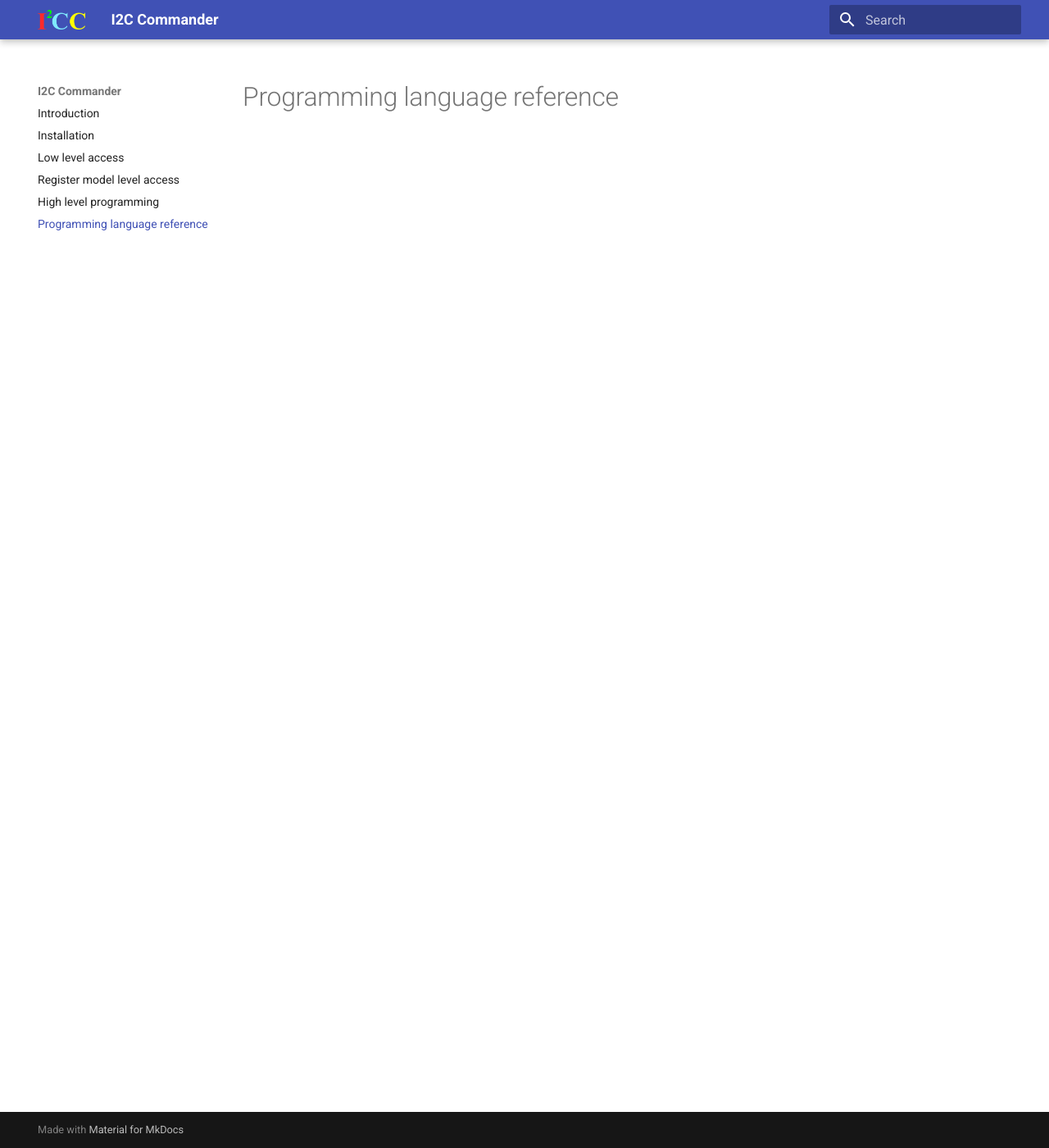
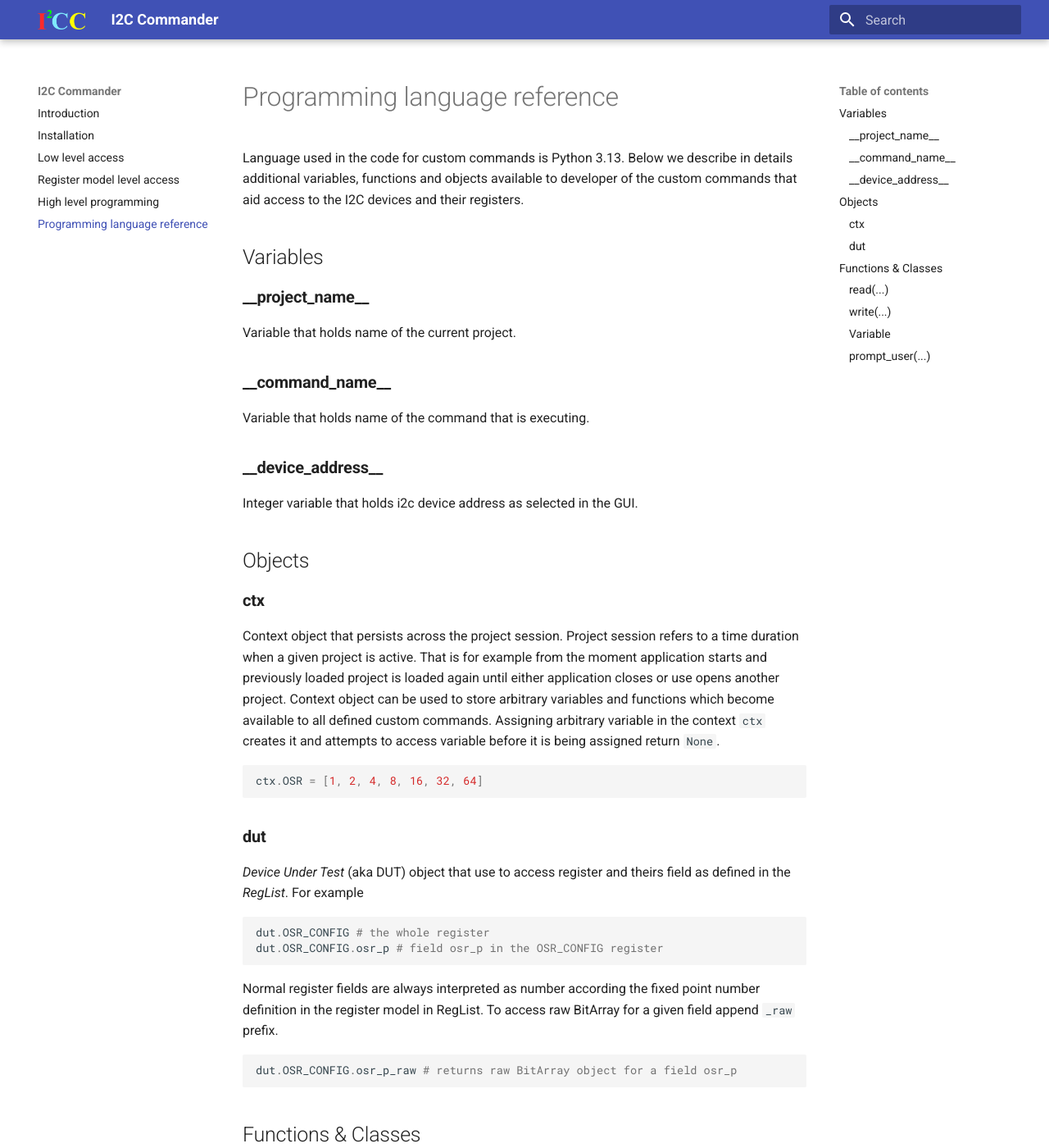
Before and after one commit to priimak/i2cc, an MkDocs documentation site: the page built from docs/prog_ref.md, in a window 1280 px wide and 1400 px high. Shown: the whole window at 82% size. Built offline with MkDocs 1.6.1 and Material for MkDocs 9.7.7, drawn with Linux system fonts in a browser that asks for light colours; some of the changed text lies outside the part shown.

Commit message:
More docs

````diff
--- a/docs/high_level_i2c.md
+++ b/docs/high_level_i2c.md
@@ -126,8 +126,8 @@ Output data rate is 1 Hz.
 
 ## Configuring ODR_CONFIG register
 
-Now that we know how to read and display _output data rate_ values in human-readable format we will define
-graphical UI for the `odr` field in `ODR_CONFIG` register. To that end we create custom command called
+Now that we know how to read and display _output data rate_ values in human-readable format we will define graphical UI
+for the `odr` field in `ODR_CONFIG` register. To that end we create custom command called
 
 `Configure output data rate (ODR)`
 
@@ -156,9 +156,8 @@ When you run this command it should look like so:
 
 ![](images/change-odr.gif)
 
-Let us go over this code line by line to understand how it works.
-First, let's note that there are two new functions in here, `prompt_user(...)` and `write(...)`. We will get to them
-shortly.
+Let us go over this code line by line to understand how it works. First, let's note that there are two new functions in
+here, `prompt_user(...)` and `write(...)`. We will get to them shortly.
 
 First we read `ODR_CONFIG` register and then obtain string human-readable representation of output data rate by
 accessing `ctx.ODR_HZ` array at position of `ODR_CONFIG.odr` field value. We then call this:
@@ -174,10 +173,10 @@ odr = prompt_user(
 Function `prompt_user(...)` builds a GUI dialog window using drop down boxes, check boxes or string input fields and
 presents it to the user. This GUI will always have `Ok` and `Cancel` buttons. If user clicks on `Cancel` or simply
 closes this dialog, then at that point our command terminates. If, however, user clicks on `Ok` button, then this
-function returns values selected by the user in that dialog window. This function takes one or more instances of
-class `Variable`, which is a wrapper over simple variables that encapsulates data necessary for constructing user
-dialog. In the example above it has `valid_values` set to an array of values `ctx.ODR_HZ`. This means that it will be
-shown as drop down box with fixed choice selection. Initially it will be shown with value held in variable
+function returns values selected by the user in that dialog window. This function takes one or more instances of class
+`Variable`, which is a wrapper over simple variables that encapsulates data necessary for constructing user dialog. In
+the example above it has `valid_values` set to an array of values `ctx.ODR_HZ`. This means that it will be shown as drop
+down box with fixed choice selection. Initially it will be shown with value held in variable
 `current_odr_value`. To the left of label "`Output Data Rate [Hz]`" will appear. Since `current_odr_value` is a string
 returned value writen into `odr` variable will also be a string.
 
@@ -189,9 +188,9 @@ dut.ODR_CONFIG.odr = new_odr_field_value
 write(dut.ODR_CONFIG)
 ```
 
-First we find position of text in `odr` in `ctx.ODR_HZ` array and place it in `new_odr_field_value` variable.
-This position is exactly the value that we write into `ODR_CONFIG.odr` field in the next line, and finally
-we write register `dut.ODR_CONFIG` onto the device.
+First we find position of text in `odr` in `ctx.ODR_HZ` array and place it in `new_odr_field_value` variable. This
+position is exactly the value that we write into `ODR_CONFIG.odr` field in the next line, and finally we write register
+`dut.ODR_CONFIG` onto the device.
 
 To confirm what was written we read back `dut.ODR_CONFIG` register again, obtain human-readable representation for
 `odr` field and print it out.
@@ -229,7 +228,7 @@ pressure_enable, p_oversampling_rate = prompt_user(
     Variable(
         ctx.OSR[dut.OSR_CONFIG.osr_p],
         valid_values=ctx.OSR,
-        name = "Pressure oversampling rate"
+        name="Pressure oversampling rate"
     )
 )
 
@@ -253,22 +252,51 @@ First variable is a boolean and thus will be presented to the user as checkbox.
 
 ## Reading temperature
 
-In BPM581 chip measured temperature and pressure values occupy 24 bits and thus stored in three bytes each.
-Thus, to read these values we need to read all three registers, combine them into one and re-interpret their values.
-Here we will create a command for triggering single shot temperature measurement, reading measured value and presenting
-it to the user.
+In BPM581 chip measured temperature and pressure values occupy 24 bits and thus stored in three bytes each. Thus, to
+read these values we need to read all three registers, combine them into one and re-interpret their values. Here we will
+create a command for triggering single shot temperature measurement, reading measured value and presenting it to the
+user. Let's call it
 
+`One-shot temperature read`
 
-## Special I2CC Python methods and variables
+and code:
 
-* `read(...)` - function that reads register from the target slave device.
-* `write(...)` - function that writes register into the target slave device.
-* `dut` - "_device under test_" object used to access registers.
-* `ctx` - global context object that lives within a project session of _I2C Commander_.
-* `prompt_user(...)` - function that shows GUI for user to input data.
-* `Variable(...)` - variable wrapper that can be passed to `prompt_user(...)` needed to construct the GUI.
-* `U(...)` - function that reads and interprets bitarray as unsigned fixed point number.
-* `S(...)` - function reads and interprets bitarray as signed fixed point number.
-* `__command_name__` - string variable that holds name of executing custom command.
-* `__device_address__` - integer variable that holds i2c device address as selected in the GUI.
-* `__project_name__` - string variable that holds name of the current project.
+```python
+import time
+
+read(dut.ODR_CONFIG)
+dut.ODR_CONFIG.pwr_mode = 2  # forced one time measurement
+write(dut.ODR_CONFIG)
+
+time.sleep(0.005)  # 5 ms. delay for measurement to complete
+
+read(dut.TEMP_DATA_XLSB)
+read(dut.TEMP_DATA_LSB)
+read(dut.TEMP_DATA_MSB)
+
+temp_C = S(16, [
+    dut.TEMP_DATA_MSB.temp_23_16_raw,
+    dut.TEMP_DATA_LSB.temp_15_8_raw,
+    dut.TEMP_DATA_XLSB.temp_7_0_raw
+])
+
+print(f"Temperature {temp_C} C")
+```
+
+According to the datasheet temperature is obtained using this formula:
+
+![](images/temp-spec-eq.png)
+
+In other words we need to take three bitarrays from `TEMP_DATA_XLSB.temp_7_0`, `TEMP_DATA_LSB.temp_15_8` and
+`TEMP_DATA_MSB.temp_23_16` fields, combine them into one bitarray and interpret it as `U24.16` fixed point number.
+However, according to the definition for these registers fields are always interpreted as some numeric value, not raw
+bitarrays. To access field values as raw bitarrays you can append `_raw` suffix, which is what you see in this code
+
+```python
+temp_C = S(16, [dut.TEMP_DATA_MSB.temp_23_16_raw, dut.TEMP_DATA_LSB.temp_15_8_raw, dut.TEMP_DATA_XLSB.temp_7_0_raw])
+```
+
+Function `S(...)` interprets supplied bitarrays as a signed number. It takes two arguments. First argument is value of
+the fractional part in the fixed point number definition (in case above that is 16 as in `U24.16`) and second, array of
+bitarrays. Companion function `U(...)` is similar, but interprets combined bitarrays as unsigned number. Both functions
+`U(...)` and `S(...)` return floating point number after interpretation.
--- a/docs/prog_ref.md
+++ b/docs/prog_ref.md
@@ -1 +1,60 @@
 # Programming language reference
+
+Language used in the code for custom commands is Python 3.13. Below we describe in
+details additional variables, functions and objects available to developer of the
+custom commands that aid access to the I2C devices and their registers.
+
+## Variables
+
+### **\_\_project_name\_\_**
+Variable that holds name of the current project.
+
+### **\_\_command_name\_\_**
+Variable that holds name of the command that is executing.
+
+### **\_\_device_address\_\_**
+Integer variable that holds i2c device address as selected in the GUI.
+
+## Objects
+
+### **ctx**
+
+Context object that persists across the project session. Project session refers to a
+time duration when a given project is active. That is for example from the moment
+application starts and previously loaded project is loaded again until either application
+closes or use opens another project. Context object can be used to store arbitrary
+variables and functions which become available to all defined custom commands. Assigning
+arbitrary variable in the context `ctx` creates it and attempts to access variable before it is being
+assigned return `None`.
+
+```python
+ctx.OSR = [1, 2, 4, 8, 16, 32, 64]
+```
+
+### **dut**
+
+_Device Under Test_ (aka DUT) object that use to access register and theirs field as defined in
+the _RegList_. For example
+
+```python
+dut.OSR_CONFIG # the whole register
+dut.OSR_CONFIG.osr_p # field osr_p in the OSR_CONFIG register
+```
+
+Normal register fields are always interpreted as number according the fixed point number
+definition in the register model in RegList. To access raw BitArray for a given field
+append `_raw` prefix.
+
+```python
+dut.OSR_CONFIG.osr_p_raw # returns raw BitArray object for a field osr_p
+```
+
+## Functions & Classes
+
+### **read(...)**
+
+### **write(...)**
+
+### **Variable**
+
+### **prompt_user(...)**
````
Also changed, not shown: other parts of docs/high_level_i2c.md (+1 -1 lines), docs/images/temp-spec-eq.png (added).
